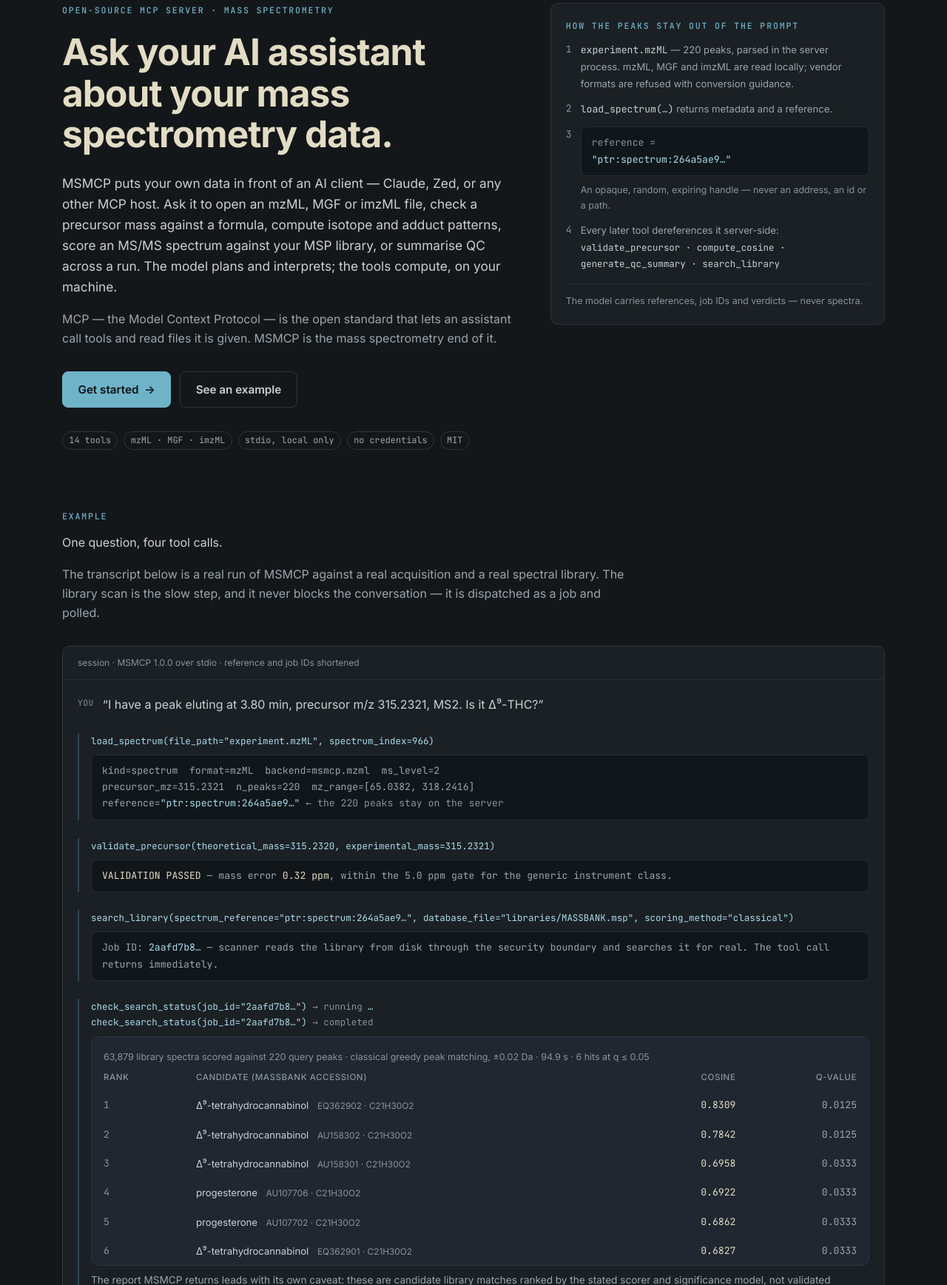
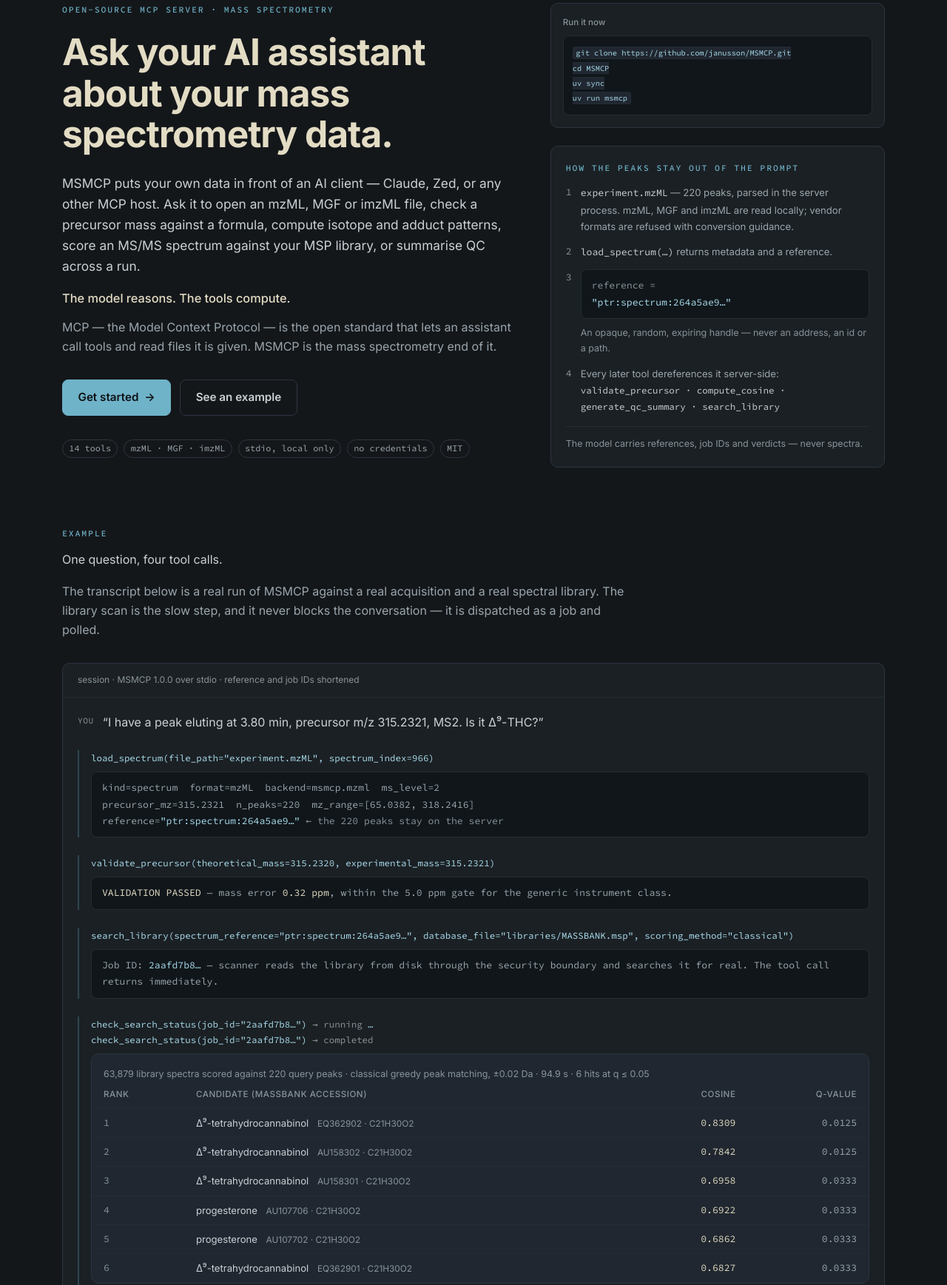
Before and after one commit to janusson/msmcp-site, an Astro site: page / in a window 1280 px wide. Shown: the part 130-1867 px from the top of the page at 74% size. Built offline with nearby package versions, Linux system fonts and the light colour scheme; Astro itself is replaced by a stand-in of ours.

Commit message:
Put the install in the hero, fix the mono weight, reach every code block
Four things the page needed, all verified in the built output:

- The hero now carries the four install commands in a card above the reference
  flow, so the first screen is runnable. It was two sections down. The snippet
  drops the inline comments and installs runtime dependencies only; the extras
  are named in the prose beside it.
- "The model reasons. The tools compute." becomes its own line under the lede,
  where the differentiator belongs, instead of a clause at the end of a sentence.
- JetBrains Mono ships 400/500 while five labels ask for 600, so every mono
  label was rendering synthesised bold. Source Code Pro carries a real 600 and
  roughly a third of the bytes.
- Every scrolling block can now take focus (axe: scrollable-region-focusable,
  serious). Blocks that wrap are exempt rather than carrying a focus stop that
  does nothing. Long tool-call lines wrap instead of running off the column, and
  the results table fits a phone: rank folds inline, accession moves under the
  name, so cosine and q are visible without a sideways swipe.

Three contract checks were added for the parts that would regress silently:
scroll containers must be focusable, the mono face must still request 600, and a
runnable command must appear before the example section.

```diff
--- a/scripts/verify-build.mjs
+++ b/scripts/verify-build.mjs
@@ -168,6 +168,45 @@
   missingAssets.join(", "),
 );
 
+// ---- keyboard access to scrollable regions --------------------------------
+// A block that scrolls horizontally is unreachable by keyboard unless it can
+// take focus; axe reports `scrollable-region-focusable` at serious impact, and
+// only at the narrow viewport where it actually overflows.  Blocks that wrap
+// (`whitespace-pre-wrap` + `overflow-wrap:anywhere`) cannot overflow, so they
+// are exempt rather than carrying a focus stop that does nothing.
+const scrollable = (html.match(/<(?:pre|div|table)\b[^>]*>/g) ?? []).filter(
+  (t) => /mono-block|overflow-x-auto/.test(t) && !/whitespace-pre-wrap/.test(t),
+);
+const unfocusable = scrollable.filter((t) => !/tabindex="0"/.test(t));
+check(
+  `scrollable regions are keyboard reachable (${scrollable.length} checked)`,
+  unfocusable.length === 0,
+  unfocusable
+    .slice(0, 2)
+    .map((t) => t.slice(0, 60))
+    .join(" | "),
+);
+
+// ---- fonts -----------------------------------------------------------------
+// JetBrains Mono ships 400/500 while five labels ask for 600, so the browser
+// synthesises the bold. Source Code Pro carries a real 600 and a third of the
+// bytes. A font swap that silently drops the weight would undo that.
+const fontHref = /fonts\.googleapis\.com\/css2\?([^"]+)/.exec(html)?.[1] ?? "";
+check(
+  "monospace face ships a real 600 weight",
+  /Source\+Code\+Pro:wght@400;500;600/.test(fontHref) && !/JetBrains\+Mono/.test(fontHref),
+  fontHref.slice(0, 90),
+);
+
+// ---- install path on the first screen --------------------------------------
+const runIdx = html.indexOf("uv run msmcp");
+const exampleIdx = html.indexOf('id="example"');
+check(
+  "a runnable command appears before the example section",
+  runIdx !== -1 && exampleIdx !== -1 && runIdx < exampleIdx,
+  "the hero must carry the install, not only a link down the page",
+);
+
 // ---- inline-boundary whitespace --------------------------------------------
 // Astro's compiler trims whitespace around an inline tag when the source breaks
 // the line there, silently welding two words together ("server-side:" +
--- a/src/components/ReferenceFlow.astro
+++ b/src/components/ReferenceFlow.astro
@@ -28,7 +28,7 @@
     <li class="flex items-start gap-3">
       <span class="font-mono text-ink-mute">3</span>
       <div class="min-w-0 flex-1">
-        <div class="mono-block px-3.5 py-2.5">
+        <div class="mono-block px-3.5 py-2.5" tabindex="0">
           <div class="text-ink-mute">reference =</div>
           <div class="text-accent-ink">"ptr:spectrum:264a5ae9…"</div>
         </div>
--- a/src/layouts/BaseLayout.astro
+++ b/src/layouts/BaseLayout.astro
@@ -44,7 +44,7 @@
     <link rel="preconnect" href="https://fonts.gstatic.com" crossorigin />
     <link
       rel="stylesheet"
-      href="https://fonts.googleapis.com/css2?family=Inter:wght@400;500;600;700&family=JetBrains+Mono:wght@400;500&display=swap"
+      href="https://fonts.googleapis.com/css2?family=Inter:wght@400;500;600;700&family=Source+Code+Pro:wght@400;500;600&display=swap"
     />
   </head>
 
--- a/src/pages/index.astro
+++ b/src/pages/index.astro
@@ -10,12 +10,13 @@
 const REPO = "https://github.com/janusson/MSMCP";
 
 /* Code snippets live here rather than inline: a JSON block in markup would be
-   parsed as an Astro expression. */
+   parsed as an Astro expression.  `uv sync` installs the runtime dependencies
+   only; the extras (chem, dev) are named in the prose beside it. */
 const installSnippet = [
   "git clone https://github.com/janusson/MSMCP.git",
   "cd MSMCP",
-  "uv sync --extra dev      # creates .venv, installs runtime + dev dependencies",
-  "uv run msmcp             # serves MCP over stdio",
+  "uv sync",
+  "uv run msmcp",
 ].join("\n");
 
 const zedSnippet = JSON.stringify(
@@ -237,11 +238,14 @@
           MSMCP puts your own data in front of an AI client — Claude, Zed, or any other MCP host.
           Ask it to open an mzML, MGF or imzML file, check a precursor mass against a formula,
           compute isotope and adduct patterns, score an MS/MS spectrum against your MSP library, or
-          summarise QC across a run. The model plans and interprets; the tools compute, on your
-          machine.
+          summarise QC across a run.
         </p>
 
-        <p class="mt-4 max-w-2xl leading-relaxed text-ink-soft">
+        <p class="mt-4 max-w-2xl text-[1.02rem] font-medium leading-relaxed text-head">
+          The model reasons. The tools compute.
+        </p>
+
+        <p class="mt-3 max-w-2xl leading-relaxed text-ink-soft">
           MCP — the Model Context Protocol — is the open standard that lets an assistant call tools
           and read files it is given. MSMCP is the mass spectrometry end of it.
         </p>
@@ -262,7 +266,15 @@
         </ul>
       </div>
 
+      <div class="min-w-0 space-y-6">
+        <div class="card p-4">
+          <p class="text-[0.72rem] font-medium text-ink-mute">Run it now</p>
+          <pre
+            class="mono-block mt-2 p-3 text-[0.75rem] whitespace-pre-wrap [overflow-wrap:anywhere]"
+            aria-label="Install commands"><code>{installSnippet}</code></pre>
+        </div>
         <ReferenceFlow />
+      </div>
     </div>
   </section>
 
@@ -298,10 +310,10 @@
 
         {/* turn 2 — inspect */}
         <div class="space-y-2 border-l-2 border-accent-soft pl-4">
-          <p class="font-mono text-[0.78rem] text-accent-ink">
+          <p class="font-mono text-[0.78rem] text-accent-ink [overflow-wrap:anywhere]">
             load_spectrum(file_path="experiment.mzML", spectrum_index=966)
           </p>
-          <div class="mono-block px-3.5 py-2.5 text-ink-soft">
+          <div class="mono-block px-3.5 py-2.5 text-ink-soft" tabindex="0">
             kind=spectrum &nbsp;format=mzML &nbsp;backend=msmcp.mzml &nbsp;ms_level=2<br />
             precursor_mz=315.2321 &nbsp;n_peaks=220 &nbsp;mz_range=[65.0382, 318.2416]<br />
             reference=<span class="text-accent-ink">"ptr:spectrum:264a5ae9…"</span>
@@ -311,10 +323,10 @@
 
         {/* turn 3 — ppm gate */}
         <div class="space-y-2 border-l-2 border-accent-soft pl-4">
-          <p class="font-mono text-[0.78rem] text-accent-ink">
+          <p class="font-mono text-[0.78rem] text-accent-ink [overflow-wrap:anywhere]">
             validate_precursor(theoretical_mass=315.2320, experimental_mass=315.2321)
           </p>
-          <div class="mono-block px-3.5 py-2.5 text-ink-soft">
+          <div class="mono-block px-3.5 py-2.5 text-ink-soft" tabindex="0">
             <span class="text-head">VALIDATION PASSED</span> — mass error <span class="text-head"
               >0.32 ppm</span
             >, within the 5.0 ppm gate for the generic instrument class.
@@ -323,11 +335,11 @@
 
         {/* turn 4 — dispatch */}
         <div class="space-y-2 border-l-2 border-accent-soft pl-4">
-          <p class="font-mono text-[0.78rem] text-accent-ink">
+          <p class="font-mono text-[0.78rem] text-accent-ink [overflow-wrap:anywhere]">
             search_library(spectrum_reference="ptr:spectrum:264a5ae9…",
             database_file="libraries/MASSBANK.msp", scoring_method="classical")
           </p>
-          <div class="mono-block px-3.5 py-2.5 text-ink-soft">
+          <div class="mono-block px-3.5 py-2.5 text-ink-soft" tabindex="0">
             Job ID: <span class="text-accent-ink">2aafd7b8…</span> — scanner reads the library from disk
             through the security boundary and searches it for real. The tool call returns immediately.
           </div>
@@ -335,42 +347,66 @@
 
         {/* turn 5 — poll */}
         <div class="space-y-2 border-l-2 border-accent-soft pl-4">
-          <p class="font-mono text-[0.78rem] text-accent-ink">
+          <p class="font-mono text-[0.78rem] text-accent-ink [overflow-wrap:anywhere]">
             check_search_status(job_id="2aafd7b8…") <span class="text-ink-mute">→ running</span> …
             <br />
             check_search_status(job_id="2aafd7b8…") <span class="text-ink-mute">→ completed</span>
           </p>
 
-          <div class="card overflow-x-auto bg-panel-soft">
-            <table class="w-full min-w-[34rem] text-left text-[0.82rem]">
-              <caption class="px-4 pt-4 text-left text-[0.78rem] text-ink-mute">
+          <div class="card bg-panel-soft">
+            <p class="px-4 pt-4 text-[0.78rem] text-ink-mute">
               63,879 library spectra scored against 220 query peaks · classical greedy peak
               matching, ±0.02 Da · 94.9 s · 6 hits at q ≤ 0.05
-              </caption>
+            </p>
+            <div
+              class="overflow-x-auto"
+              tabindex="0"
+              role="region"
+              aria-label="Spectral library search candidates"
+            >
+              <table class="w-full text-left text-[0.78rem] sm:text-[0.82rem]">
+                <caption class="sr-only">Spectral library search candidates</caption>
                 <thead>
                   <tr class="text-[0.72rem] uppercase tracking-wider text-ink-mute">
-                  <th scope="col" class="px-4 py-2 font-medium">Rank</th>
-                  <th scope="col" class="px-4 py-2 font-medium">Candidate (MassBank accession)</th>
-                  <th scope="col" class="px-4 py-2 text-right font-medium">Cosine</th>
-                  <th scope="col" class="px-4 py-2 text-right font-medium">q-value</th>
+                    <th scope="col" class="hidden px-3 py-2 font-medium sm:table-cell sm:px-4"
+                      >Rank</th
+                    >
+                    <th scope="col" class="px-3 py-2 font-medium sm:px-4"
+                      >Candidate (MassBank accession)</th
+                    >
+                    <th scope="col" class="px-3 py-2 text-right font-medium sm:px-4">Cosine</th>
+                    <th scope="col" class="px-3 py-2 text-right font-medium sm:px-4"
+                      ><span class="sm:hidden">q</span><span class="hidden sm:inline">q-value</span
+                      ></th
+                    >
                   </tr>
                 </thead>
                 <tbody class="font-mono">
                   {
                     hits.map((h) => (
                       <tr class="border-t border-line-soft">
-                      <td class="px-4 py-2 text-ink-mute">{h.rank}</td>
-                      <td class="px-4 py-2 font-sans">
+                        <td class="hidden px-3 py-2 text-ink-mute sm:table-cell sm:px-4">
+                          {h.rank}
+                        </td>
+                        <td class="px-3 py-2 font-sans sm:px-4">
+                          <span class="mr-1.5 text-ink-mute sm:hidden">{h.rank}.</span>
                           <span class="text-ink">{h.name}</span>
-                        <span class="ml-2 text-[0.74rem] text-ink-mute">{h.id} · C21H30O2</span>
+                          <span class="block text-[0.7rem] text-ink-mute sm:ml-2 sm:inline sm:text-[0.74rem]">
+                            {h.id} · C21H30O2
+                          </span>
                         </td>
-                      <td class="px-4 py-2 text-right text-head">{h.cosine}</td>
-                      <td class="px-4 py-2 text-right text-ink-soft">{h.q}</td>
+                        <td class="px-3 py-2 text-right whitespace-nowrap text-head sm:px-4">
+                          {h.cosine}
+                        </td>
+                        <td class="px-3 py-2 text-right whitespace-nowrap text-ink-soft sm:px-4">
+                          {h.q}
+                        </td>
                       </tr>
                     ))
                   }
                 </tbody>
               </table>
+            </div>
           </div>
 
           <p class="text-[0.85rem] text-ink-soft">
@@ -523,7 +559,8 @@
           Clone, sync, run
         </h3>
         <pre
-          class="mono-block mt-3 p-4 text-ink"><code class="text-ink">{installSnippet}</code></pre>
+          class="mono-block mt-3 p-4 text-ink"
+          tabindex="0"><code class="text-ink">{installSnippet}</code></pre>
         <p class="mt-3 text-[0.85rem] leading-relaxed text-ink-soft">
           Optional extras: <code>--extra chem</code> adds RDKit so SMILES can be converted to a formula;
           embedding-based scoring needs the DreaMS model installed separately from source. Neither is
@@ -535,7 +572,9 @@
         <h3 class="text-[0.8rem] font-semibold uppercase tracking-[0.14em] text-ink-mute">
           Point a client at it
         </h3>
-        <pre class="mono-block mt-3 p-4 text-ink"><code class="text-ink">{zedSnippet}</code></pre>
+        <pre
+          class="mono-block mt-3 p-4 text-ink"
+          tabindex="0"><code class="text-ink">{zedSnippet}</code></pre>
         <p class="mt-3 text-[0.85rem] leading-relaxed text-ink-soft">
           Shown for Zed's <code>context_servers</code>; any host that can spawn a stdio MCP server
           configures the same command and arguments. Replace all three paths: <code>uv</code> itself (<code
--- a/src/styles/global.css
+++ b/src/styles/global.css
@@ -23,7 +23,7 @@
   --color-accent-soft: #2d4753;
 
   --font-sans: "Inter", -apple-system, BlinkMacSystemFont, "Segoe UI", Roboto, sans-serif;
-  --font-mono: "JetBrains Mono", ui-monospace, SFMono-Regular, Menlo, monospace;
+  --font-mono: "Source Code Pro", ui-monospace, SFMono-Regular, Menlo, monospace;
 }
 
 /* Element-level defaults live in the base layer, so Tailwind utilities on a
```
Also changed, not shown: README.md. Lines whose indentation alone changed are shown as unchanged.
